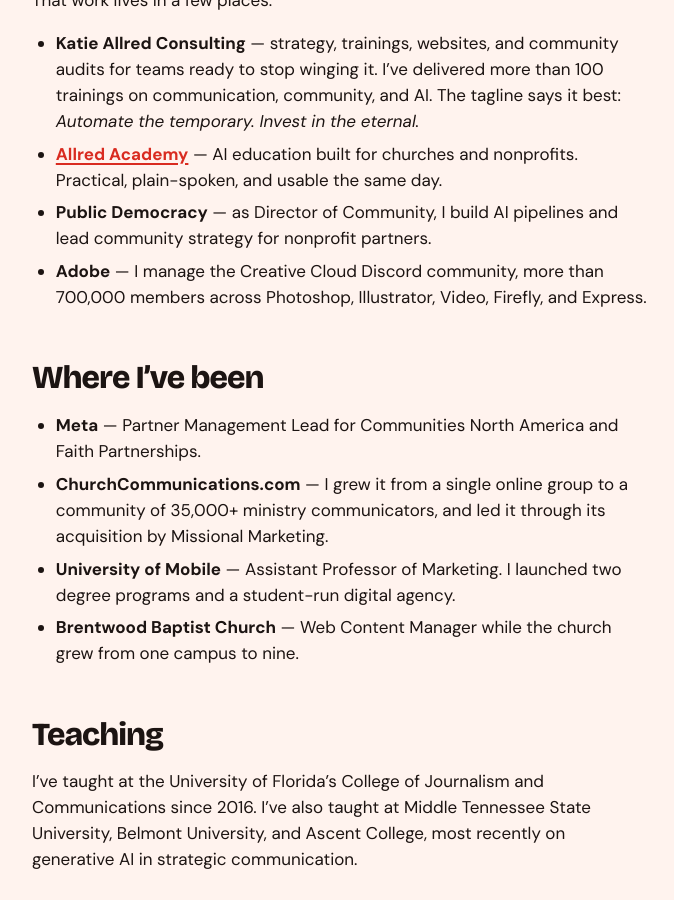
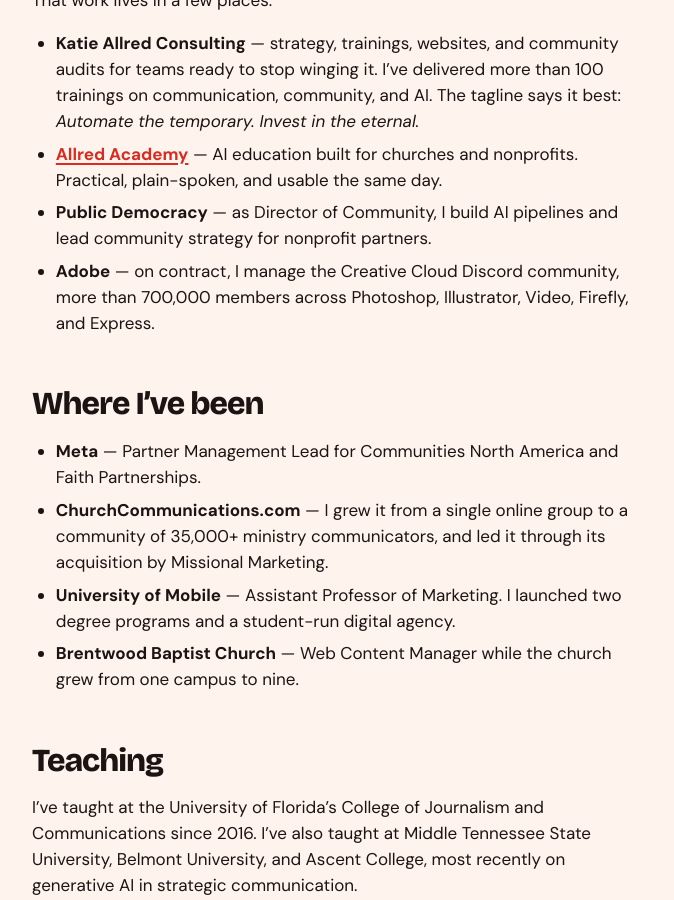
Before and after one commit to katiejallred/personal, a Jekyll site: the page built from about.md, in a window 1280 px wide and 900 px high, scrolled down 823 px. Shown: the whole window, without its empty margins (300-974 px from the left). Built offline with Jekyll 4.4.1, drawn with Linux system fonts in a browser that asks for light colours.

Commit message:
About: note the Adobe role is a contract
Co-Authored-By: Claude Opus 5.5 <noreply@anthropic.com>
Claude-Session: https://claude.ai/code/session_015MpzqZ662GU5mvzoBNwigK

```diff
--- a/about.md
+++ b/about.md
@@ -40,8 +40,9 @@ That work lives in a few places:
   for churches and nonprofits. Practical, plain-spoken, and usable the same day.
 - **Public Democracy** — as Director of Community, I build AI pipelines and
   lead community strategy for nonprofit partners.
-- **Adobe** — I manage the Creative Cloud Discord community, more than 700,000
-  members across Photoshop, Illustrator, Video, Firefly, and Express.
+- **Adobe** — on contract, I manage the Creative Cloud Discord community,
+  more than 700,000 members across Photoshop, Illustrator, Video, Firefly, and
+  Express.
 
 ## Where I've been
 
```
